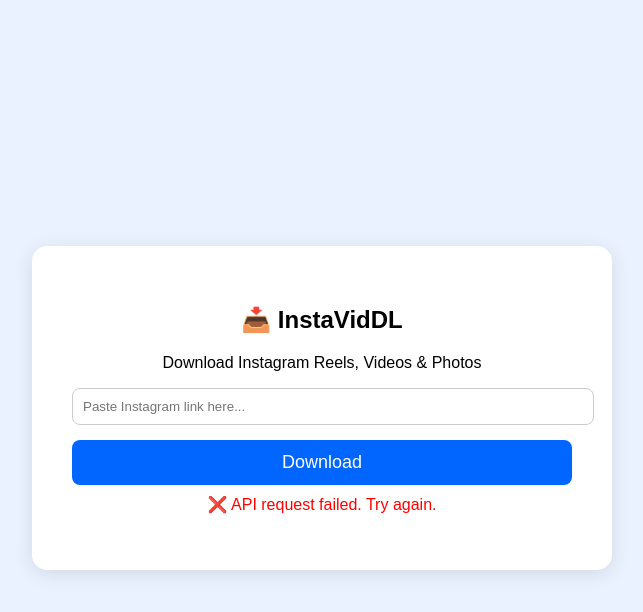
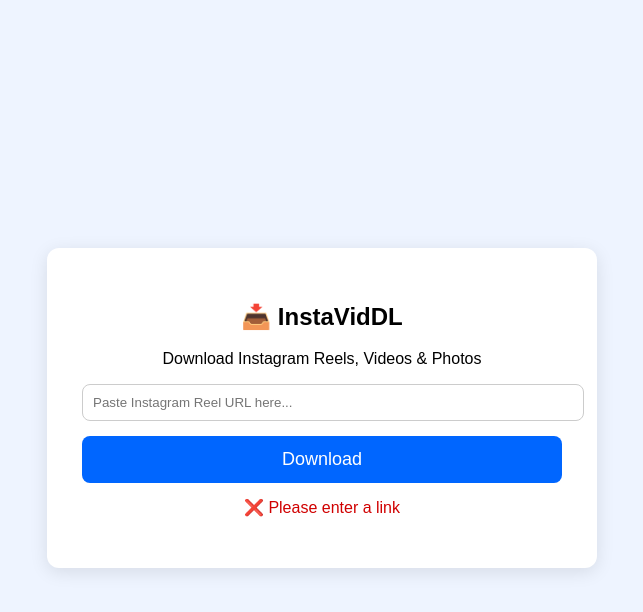
Before and after one commit to irumshaik19-lgtm/InstaVidDL, a website: page public/index.html in a window 1280 px wide. Both pictures are taken after a click on the button "Download". Shown: the whole page, without its empty margins (318-961 px from the left). Drawn offline with Linux system fonts and the light colour scheme; no server answers.

Commit message:
Update index.html

```diff
--- a/public/index.html
+++ b/public/index.html
@@ -5,47 +5,49 @@
   <meta name="viewport" content="width=device-width, initial-scale=1.0" />
   <title>InstaVidDL</title>
   <style>
-/* simple UI styling */
-body{font-family:Arial, sans-serif;background:#eaf1ff;display:flex;justify-content:center;align-items:center;height:100vh;}
-.container{background:#fff;padding:40px;border-radius:15px;text-align:center;width:500px;box-shadow:0 4px 20px rgba(0,0,0,0.1);}
-input{width:100%;padding:10px;border-radius:8px;border:1px solid #ccc;margin-bottom:15px;}
-button{width:100%;background:#0066ff;color:white;border:none;padding:12px;border-radius:8px;font-size:18px;cursor:pointer;}
-.error{color:red;margin-top:10px;}
+    body {font-family:Arial,sans-serif;background:#eef4ff;display:flex;justify-content:center;align-items:center;height:100vh;}
+    .card {background:white;padding:35px;border-radius:12px;width:480px;box-shadow:0 4px 18px rgba(0,0,0,0.1);text-align:center;}
+    input {width:100%;padding:10px;border-radius:8px;border:1px solid #ccc;margin-bottom:15px;}
+    button {width:100%;padding:13px;border:none;border-radius:8px;background:#0066ff;color:#fff;font-size:18px;cursor:pointer;}
+    button:hover {background:#004bb5;}
+    .message {margin-top:15px;color:#d00000;}
   </style>
 </head>
-
 <body>
-<div class="container">
+  <div class="card">
     <h2>📥 InstaVidDL</h2>
     <p>Download Instagram Reels, Videos & Photos</p>
-
-<input id="instaUrl" placeholder="Paste Instagram link here...">
-<button onclick="download()">Download</button>
-<p id="message" class="error"></p>
+    <input type="text" id="instaUrl" placeholder="Paste Instagram Reel URL here..." />
+    <button onclick="downloadVideo()">Download</button>
+    <p class="message" id="message"></p>
   </div>
 
   <script>
-async function download(){
-    const input = document.getElementById("instaUrl").value;
+  async function downloadVideo() {
+    const url = document.getElementById("instaUrl").value.trim();
     const message = document.getElementById("message");
+
+    if (!url) {
+      message.textContent = "❌ Please enter a link";
+      return;
+    }
+
     message.textContent = "⏳ Fetching download link...";
 
     try {
-        const res = await fetch(`/api/index?url=${encodeURIComponent(input)}`);
+      const res = await fetch(`/api/download?url=${encodeURIComponent(url)}`);
       const data = await res.json();
 
-        if(data.status === "success") {
-            window.open(data.download, "_blank");
+      if (data.status === "success" && data.data?.url) {
         message.textContent = "";
+        window.open(data.data.url, "_blank");
       } else {
-            message.textContent = "❌ Could not fetch video. Try again.";
+        message.textContent = "❌ Failed to fetch download link";
       }
-
-    } catch {
-        message.textContent = "❌ API request failed. Try again.";
+    } catch (e) {
+      message.textContent = "❌ API request failed.";
     }
   }
-
   </script>
 </body>
 </html>
```
Lines whose indentation alone changed are shown as unchanged.
